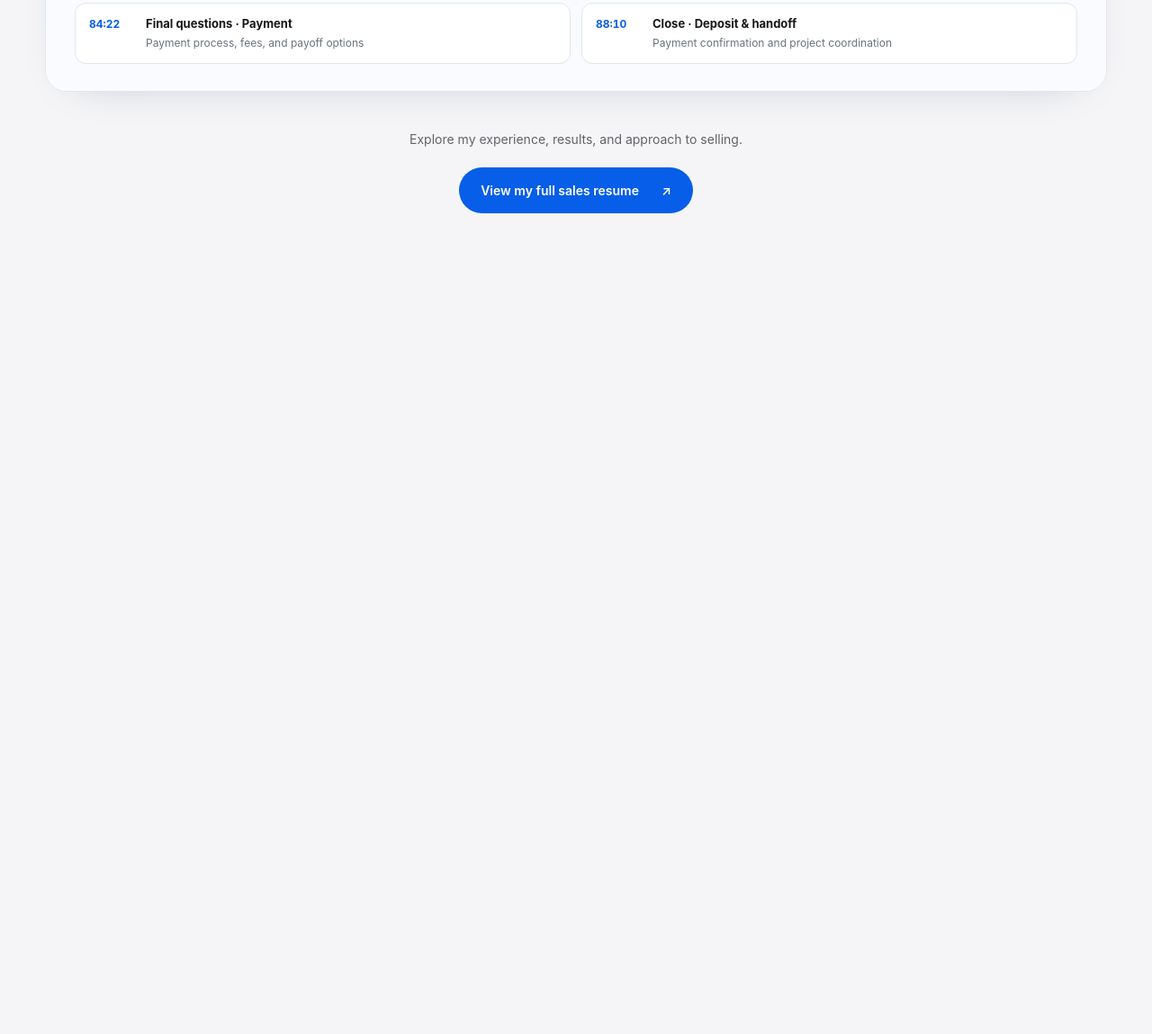
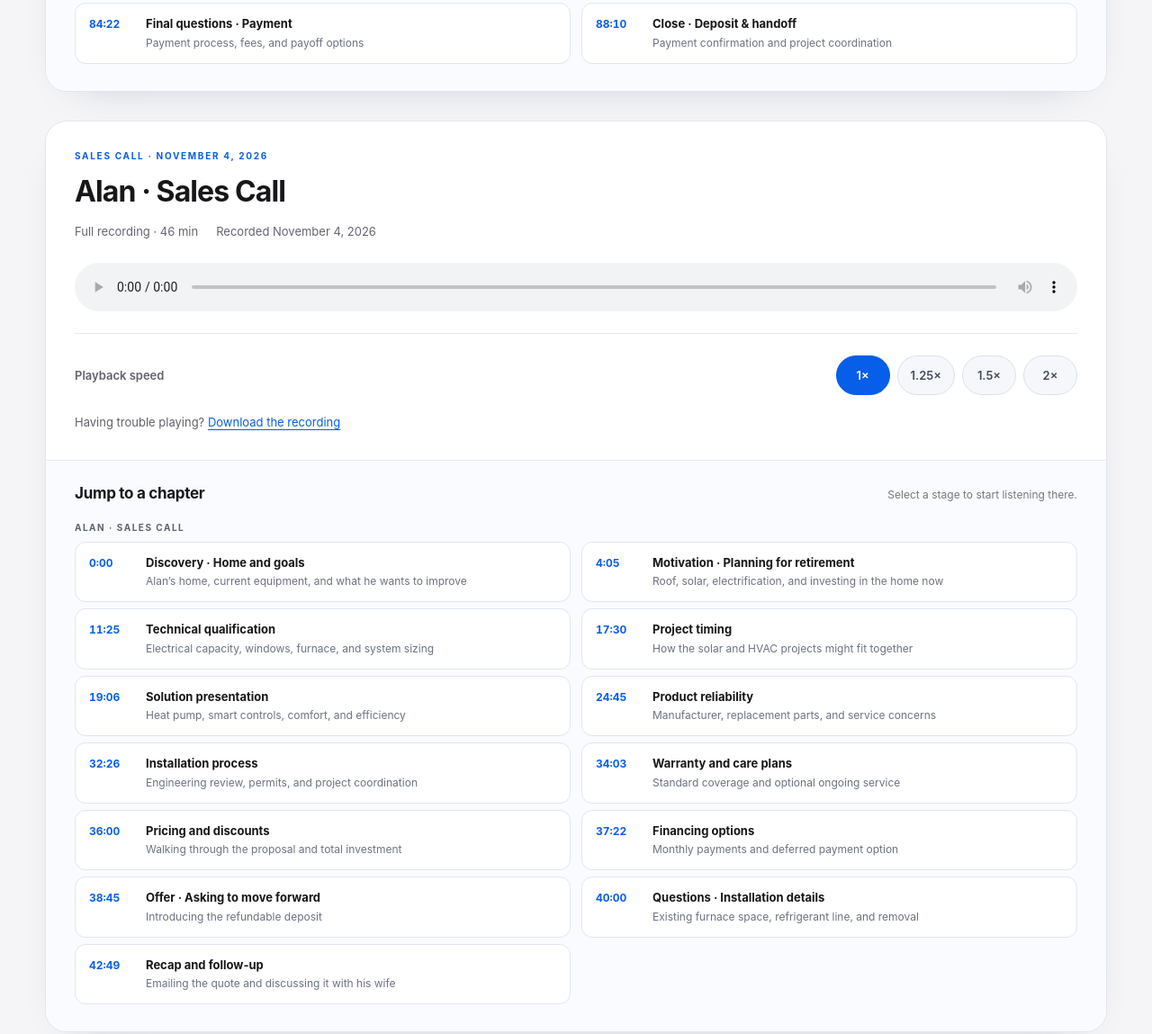
Before and after one commit to loudemaso/Louis-DeMaso-Sales-Resume, a plain HTML site: page call-recordings.html in a window 1280 px wide. Shown: the part 1513-2662 px from the top of the page at 90% size. Before the commit the page ends 1815 px from the top, so only its background shows below. Drawn offline with Linux system fonts and the light colour scheme.

Commit message:
Add chaptered Alan sales call recording

```diff
--- /dev/null
+++ b/alan-recording.js
@@ -0,0 +1,79 @@
+// The second recording uses the same player, speed controls, and chapter styling.
+(() => {
+  const host = document.querySelector('[data-alan-recording]');
+  if (!host) return;
+
+  const chapters = [
+    { start: 0, title: 'Discovery · Home and goals', detail: 'Alan’s home, current equipment, and what he wants to improve' },
+    { start: 245, title: 'Motivation · Planning for retirement', detail: 'Roof, solar, electrification, and investing in the home now' },
+    { start: 685, title: 'Technical qualification', detail: 'Electrical capacity, windows, furnace, and system sizing' },
+    { start: 1050, title: 'Project timing', detail: 'How the solar and HVAC projects might fit together' },
+    { start: 1146, title: 'Solution presentation', detail: 'Heat pump, smart controls, comfort, and efficiency' },
+    { start: 1485, title: 'Product reliability', detail: 'Manufacturer, replacement parts, and service concerns' },
+    { start: 1946, title: 'Installation process', detail: 'Engineering review, permits, and project coordination' },
+    { start: 2043, title: 'Warranty and care plans', detail: 'Standard coverage and optional ongoing service' },
+    { start: 2160, title: 'Pricing and discounts', detail: 'Walking through the proposal and total investment' },
+    { start: 2242, title: 'Financing options', detail: 'Monthly payments and deferred payment option' },
+    { start: 2325, title: 'Offer · Asking to move forward', detail: 'Introducing the refundable deposit' },
+    { start: 2400, title: 'Questions · Installation details', detail: 'Existing furnace space, refrigerant line, and removal' },
+    { start: 2569, title: 'Recap and follow-up', detail: 'Emailing the quote and discussing it with his wife' }
+  ];
+  const formatTime = seconds => Math.floor(seconds / 60) + ':' + String(seconds % 60).padStart(2, '0');
+
+  host.innerHTML = `<article class="recording-card" aria-labelledby="alan-recording-name">
+    <header class="recording-summary"><p class="eyebrow">SALES CALL · NOVEMBER 4, 2026</p><h3 id="alan-recording-name">Alan · Sales Call</h3><p class="recording-meta"><span>Full recording · 46 min</span><span>Recorded November 4, 2026</span></p></header>
+    <div class="call-player">
+      <audio aria-label="Alan sales call, November 4, 2026" controls preload="metadata" src="assets/alan-sales-call-2026-11-04.mp3">Your browser does not support audio playback.</audio>
+      <div class="call-speed-row"><span id="alan-speed-label">Playback speed</span><div class="call-speeds" role="group" aria-labelledby="alan-speed-label">${[1, 1.25, 1.5, 2].map(speed => `<button type="button" data-call-speed="${speed}" aria-pressed="${speed === 1}">${speed}×</button>`).join('')}</div></div>
+      <p class="sr-only" role="status"></p><p class="call-fallback" hidden>Having trouble playing? <a href="assets/alan-sales-call-2026-11-04.mp3" download>Download the recording</a></p>
+    </div>
+    <nav class="call-chapters" aria-label="Alan recording chapters"><div class="chapters-heading"><h4>Jump to a chapter</h4><p>Select a stage to start listening there.</p></div><div class="chapter-group"><h5>Alan · Sales call</h5><ol class="chapter-list">${chapters.map(chapter => `<li><button class="chapter-button" type="button" data-chapter="${chapter.start}" aria-label="Jump to ${formatTime(chapter.start)}, ${chapter.title}"><span class="chapter-time">${formatTime(chapter.start)}</span><span class="chapter-copy"><span class="chapter-name">${chapter.title}</span><span class="chapter-detail">${chapter.detail}</span></span></button></li>`).join('')}</ol></div></nav>
+  </article>`;
+
+  const audio = host.querySelector('audio');
+  const speeds = host.querySelectorAll('[data-call-speed]');
+  const buttons = host.querySelectorAll('[data-chapter]');
+  const status = host.querySelector('[role="status"]');
+  const fallback = host.querySelector('.call-fallback');
+  let currentChapter = -1;
+  const highlightChapter = () => {
+    let index = -1;
+    chapters.forEach((chapter, i) => { if (audio.currentTime >= chapter.start) index = i; });
+    if (index === currentChapter) return;
+    currentChapter = index;
+    buttons.forEach((button, i) => {
+      if (i === index) button.setAttribute('aria-current', 'true');
+      else button.removeAttribute('aria-current');
+    });
+  };
+  speeds.forEach(button => button.addEventListener('click', () => {
+    audio.defaultPlaybackRate = Number(button.dataset.callSpeed);
+    audio.playbackRate = Number(button.dataset.callSpeed);
+  }));
+  audio.addEventListener('ratechange', () => {
+    speeds.forEach(button => button.setAttribute('aria-pressed', String(Number(button.dataset.callSpeed) === audio.playbackRate)));
+    status.textContent = 'Playback speed: ' + audio.playbackRate + ' times.';
+  });
+  buttons.forEach(button => button.addEventListener('click', () => {
+    const start = Number(button.dataset.chapter);
+    audio.currentTime = start;
+    highlightChapter();
+    const chapter = chapters.find(item => item.start === start);
+    status.textContent = chapter.title + ', starting at ' + formatTime(start) + '.';
+    audio.play().catch(() => { status.textContent = 'Chapter selected. Press play to listen.'; });
+  }));
+  audio.addEventListener('timeupdate', highlightChapter);
+  audio.addEventListener('loadedmetadata', highlightChapter);
+  audio.addEventListener('seeked', highlightChapter);
+  audio.addEventListener('error', () => {
+    fallback.hidden = false;
+    status.textContent = 'The recording could not be loaded. Use the download link below.';
+  });
+  audio.addEventListener('playing', () => {
+    fallback.hidden = true;
+    document.querySelectorAll('audio').forEach(other => { if (other !== audio) other.pause(); });
+  });
+  document.querySelectorAll('[data-call-recording] audio').forEach(other => {
+    other.addEventListener('playing', () => audio.pause());
+  });
+})();
--- a/call-recordings.html
+++ b/call-recordings.html
@@ -3,10 +3,11 @@
 <meta charset="utf-8"><meta name="viewport" content="width=device-width, initial-scale=1">
 <meta name="theme-color" content="#f5f5f7">
 <title>Sales Call Recordings — Louis DeMaso</title>
-<meta name="description" content="Hear Louis DeMaso sell a remote high-ticket $12,000 home services offer across a two-call close. Jump to discovery, the offer, objections, and the second call.">
-<meta property="og:title" content="Sales Call Recordings — Louis DeMaso"><meta property="og:description" content="Remote high-ticket $12,000 home services offer · 2-call close. Chaptered audio with adjustable playback speed."><meta property="og:type" content="website">
-<link rel="icon" href="assets/favicon.svg" type="image/svg+xml"><link rel="stylesheet" href="styles.css?v=20261109-chapters">
+<meta name="description" content="Listen to Louis DeMaso's sales calls with chapter navigation and adjustable playback speed.">
+<meta property="og:title" content="Sales Call Recordings — Louis DeMaso"><meta property="og:description" content="Sales call recordings with chapters and adjustable playback speed."><meta property="og:type" content="website">
+<link rel="icon" href="assets/favicon.svg" type="image/svg+xml"><link rel="stylesheet" href="styles.css?v=20261124-alan">
 <script src="call-recording.js?v=20261109-chapters" defer></script>
+<script src="alan-recording.js?v=20261124-alan" defer></script>
 <script src="script.js?v=20261109-chapters" defer></script>
 </head><body>
 <a class="skip" href="#main">Skip to content</a>
@@ -14,5 +15,6 @@
 <main id="main" class="recordings-main wrap">
 <div class="recordings-heading"><p class="eyebrow">LOUIS DEMASO · SALES IN ACTION</p><h1>Call Recordings<span class="blue">.</span></h1><p class="recordings-intro">Listen to the sales process, from discovery to the close. Select a chapter to jump into the conversation.</p></div>
 <section id="call-recording" aria-label="Sales call recording"><div data-call-recording></div><noscript><p>Remote High-Ticket $12,000 Home Services Offer — 2-Call Close</p><audio controls preload="metadata" src="assets/sales-call.mp3">Your browser does not support audio playback.</audio><p>Enable JavaScript to use the chapter and speed controls.</p></noscript></section>
+<section id="alan-call" aria-label="Alan sales call recording"><div data-alan-recording></div><noscript><p>Alan · Sales Call · November 4, 2026</p><audio controls preload="metadata" src="assets/alan-sales-call-2026-11-04.mp3">Your browser does not support audio playback.</audio><p>Enable JavaScript to use the chapter and speed controls.</p></noscript></section>
 <div class="recordings-close"><p>Explore my experience, results, and approach to selling.</p><a class="button primary" href="index.html">View my full sales resume <span aria-hidden="true">↗</span></a></div>
 </main></body></html>
```
Also changed, not shown: styles.css, 1 other file.
